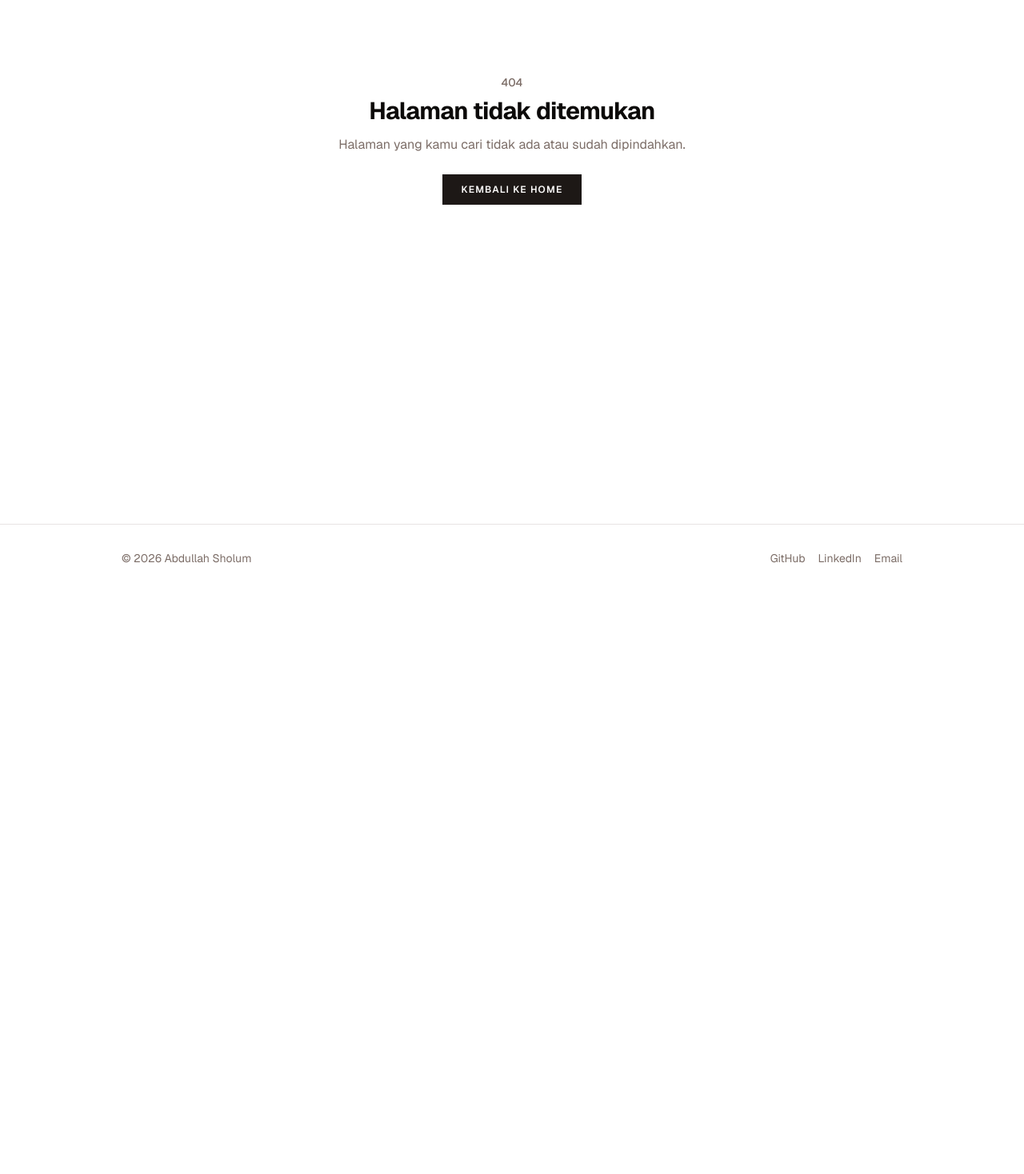
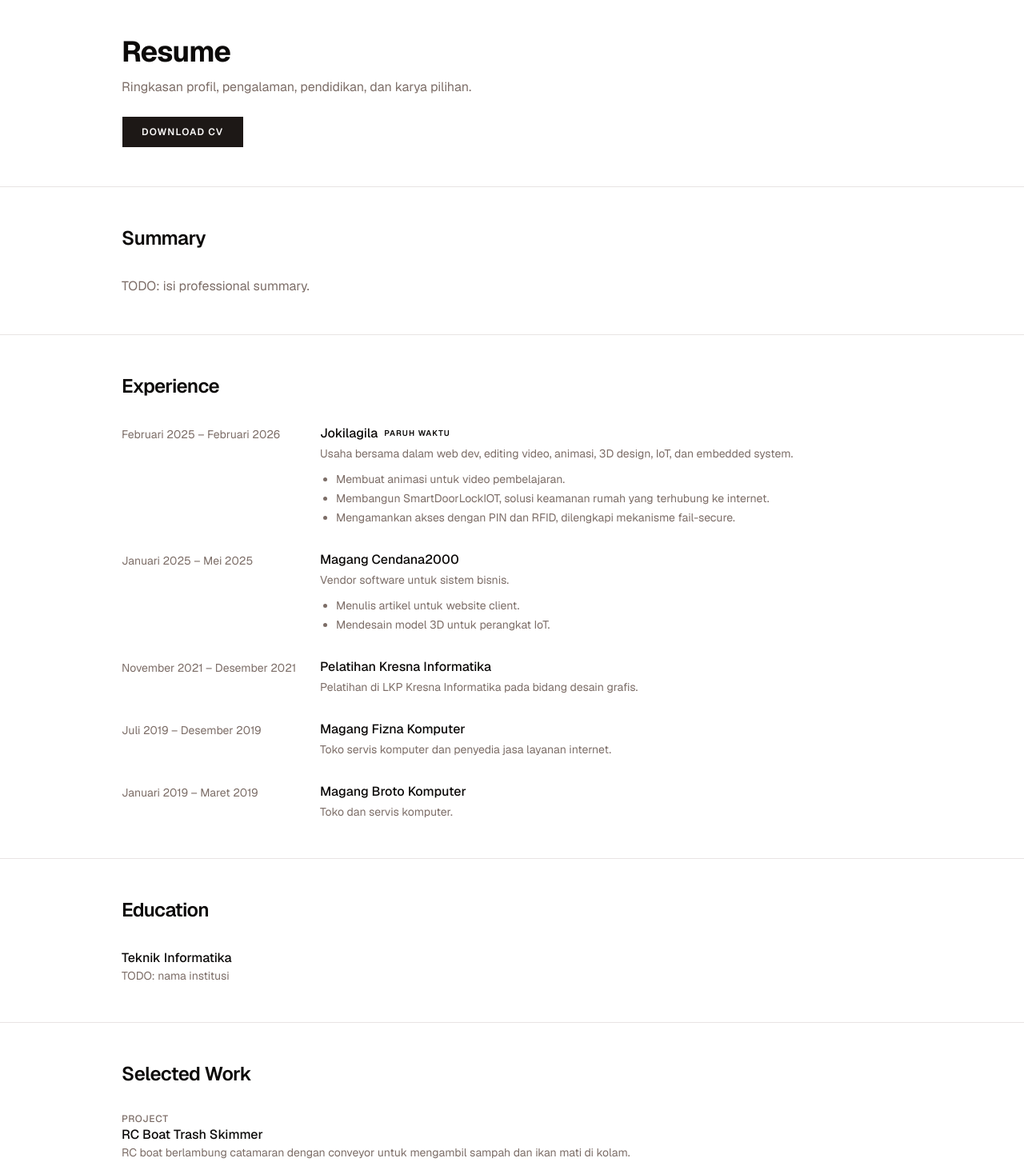
Before and after one commit to Abdullah-Sholum/nah-my-web, a Next.js app: page /resume in a window 1280 px wide. Before the commit this address had no page. Shown: the part 60-1528 px from the top of the page at 80% size. Before the commit the page ends 800 px from the top, so only its background shows below. Built offline with nearby package versions, Linux system fonts and the light colour scheme.

Commit message:
tahap 5 done. ygy

```diff
--- /dev/null
+++ b/src/app/resume/page.tsx
@@ -0,0 +1,78 @@
+import type { Metadata } from "next";
+
+import { resume } from "@/data/resume";
+import { getAllExperience } from "@/lib/experience";
+import { getProjectBySlug } from "@/lib/projects";
+import { getResearchBySlug } from "@/lib/research";
+import { CertificationList } from "@/components/resume/certification-list";
+import { EducationList } from "@/components/resume/education-list";
+import {
+  SelectedWork,
+  type SelectedWorkItem,
+} from "@/components/resume/selected-work";
+import { ExperienceList } from "@/components/experience/experience-list";
+import { LinkButton } from "@/components/shared/link-button";
+import { PageHeader } from "@/components/shared/page-header";
+import { Section } from "@/components/shared/section";
+
+export const metadata: Metadata = {
+  title: "Resume",
+  description: "Ringkasan profil, pengalaman, pendidikan, dan karya pilihan.",
+};
+
+export default function ResumePage() {
+  const projectItems: SelectedWorkItem[] = resume.selectedProjectSlugs.flatMap(
+    (slug) => {
+      const p = getProjectBySlug(slug);
+      return p
+        ? [{ href: `/projects/${p.slug}`, title: p.title, description: p.shortDescription, kind: "Project" as const }]
+        : [];
+    },
+  );
+  const researchItems: SelectedWorkItem[] = resume.selectedResearchSlugs.flatMap(
+    (slug) => {
+      const r = getResearchBySlug(slug);
+      return r
+        ? [{ href: `/research/${r.slug}`, title: r.title, description: r.summary, kind: "Research" as const }]
+        : [];
+    },
+  );
+  const selectedWork = [...projectItems, ...researchItems];
+
+  return (
+    <>
+      <PageHeader
+        title="Resume"
+        description="Ringkasan profil, pengalaman, pendidikan, dan karya pilihan."
+      >
+        <LinkButton href={resume.cvUrl} download>
+          Download CV
+        </LinkButton>
+      </PageHeader>
+
+      <Section title="Summary">
+        <p className="max-w-3xl text-muted-foreground">{resume.summary}</p>
+      </Section>
+
+      <Section id="experience" title="Experience" className="border-t">
+        <ExperienceList items={getAllExperience()} />
+      </Section>
+
+      <Section title="Education" className="border-t">
+        <EducationList items={resume.education} />
+      </Section>
+
+      {resume.certifications.length > 0 && (
+        <Section title="Certifications" className="border-t">
+          <CertificationList items={resume.certifications} />
+        </Section>
+      )}
+
+      {selectedWork.length > 0 && (
+        <Section title="Selected Work" className="border-t">
+          <SelectedWork items={selectedWork} />
+        </Section>
+      )}
+    </>
+  );
+}
--- /dev/null
+++ b/src/components/resume/certification-list.tsx
@@ -0,0 +1,31 @@
+import type { Certification } from "@/types";
+
+export function CertificationList({ items }: { items: Certification[] }) {
+  return (
+    <ul className="space-y-4">
+      {items.map((c) => (
+        <li key={c.title}>
+          <p className="font-medium">
+            {c.href ? (
+              <a
+                href={c.href}
+                target="_blank"
+                rel="noopener noreferrer"
+                className="underline-offset-4 hover:underline"
+              >
+                {c.title}
+              </a>
+            ) : (
+              c.title
+            )}
+          </p>
+          {(c.issuer || c.date) && (
+            <p className="text-sm text-muted-foreground">
+              {[c.issuer, c.date].filter(Boolean).join(" · ")}
+            </p>
+          )}
+        </li>
+      ))}
+    </ul>
+  );
+}
--- /dev/null
+++ b/src/components/resume/education-list.tsx
@@ -0,0 +1,17 @@
+import type { Education } from "@/types";
+
+export function EducationList({ items }: { items: Education[] }) {
+  return (
+    <ul className="space-y-4">
+      {items.map((e) => (
+        <li key={`${e.degree}-${e.institution}`}>
+          <p className="font-medium">{e.degree}</p>
+          <p className="text-sm text-muted-foreground">
+            {e.institution}
+            {e.period && ` · ${e.period}`}
+          </p>
+        </li>
+      ))}
+    </ul>
+  );
+}
--- /dev/null
+++ b/src/components/resume/selected-work.tsx
@@ -0,0 +1,29 @@
+import Link from "next/link";
+
+export interface SelectedWorkItem {
+  href: string;
+  title: string;
+  description: string;
+  kind: "Project" | "Research";
+}
+
+export function SelectedWork({ items }: { items: SelectedWorkItem[] }) {
+  return (
+    <ul className="space-y-4">
+      {items.map((item) => (
+        <li key={item.href}>
+          <p className="text-xs font-medium uppercase tracking-wider text-muted-foreground">
+            {item.kind}
+          </p>
+          <Link
+            href={item.href}
+            className="font-medium underline-offset-4 hover:underline"
+          >
+            {item.title}
+          </Link>
+          <p className="text-sm text-muted-foreground">{item.description}</p>
+        </li>
+      ))}
+    </ul>
+  );
+}
```
Also changed, not shown: 1 other file (tests, documents, lock files or other folders).
